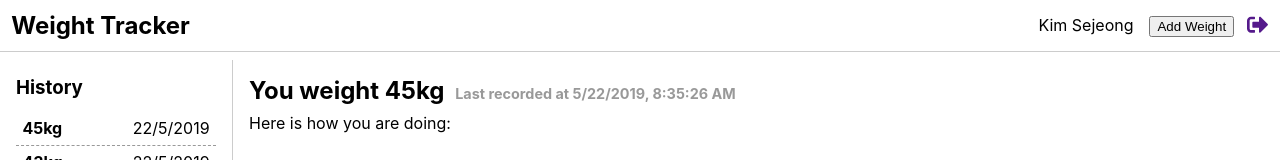
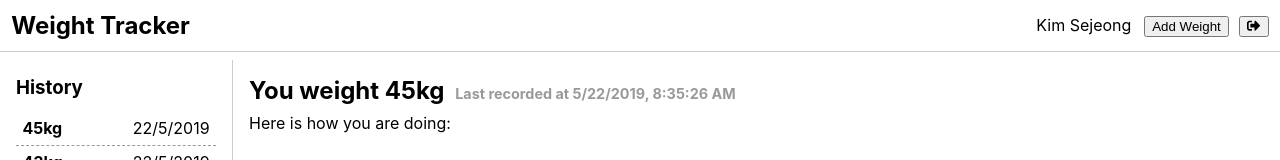
Before and after one commit to deta-aditya/react-weight-tracker, a React (Create React App) app: page /main in a window 1280 px wide. Shown: the top 160 px of the page. Built offline with nearby package versions, Linux system fonts and the light colour scheme.

Commit message:
Changed logout link to button

```diff
--- a/src/components/organisms/NavigationBar/index.js
+++ b/src/components/organisms/NavigationBar/index.js
@@ -2,13 +2,12 @@ import React from 'react'
 import { connect } from 'react-redux'
 import { withRouter } from 'react-router-dom'
 import { openModal, unsetEntry } from '../../../actions'
-import AnchoredIcon from '../../molecules/AnchoredIcon'
+import BaseIcon from '../../atoms/BaseIcon'
 import AddWeightForm from '../AddWeightForm'
 import './style.css'
 
 function NavigationBar(props) {
-	const signOut = e => {
-		e.preventDefault()
+	const signOut = () => {
 		props.signOut().then(() => props.history.push('/'))
 	}
 
@@ -30,10 +29,9 @@ function NavigationBar(props) {
 					<button onClick={openAddWeightModal}>
 						Add Weight
 					</button>
-					<AnchoredIcon
-						icon="sign-out-alt"
-						size="lg"
-						onClick={signOut} />
+					<button onClick={signOut}>
+						<BaseIcon icon="sign-out-alt" />
+					</button>
 				</div>
 			</div>
 		</nav>
--- a/src/components/organisms/NavigationBar/style.css
+++ b/src/components/organisms/NavigationBar/style.css
@@ -26,5 +26,5 @@
 }
 
 .NavigationBar .navigation-buttons > *:not(:last-child) {
-	margin-right: 1em;
+	margin-right: 0.8em;
 }
```
